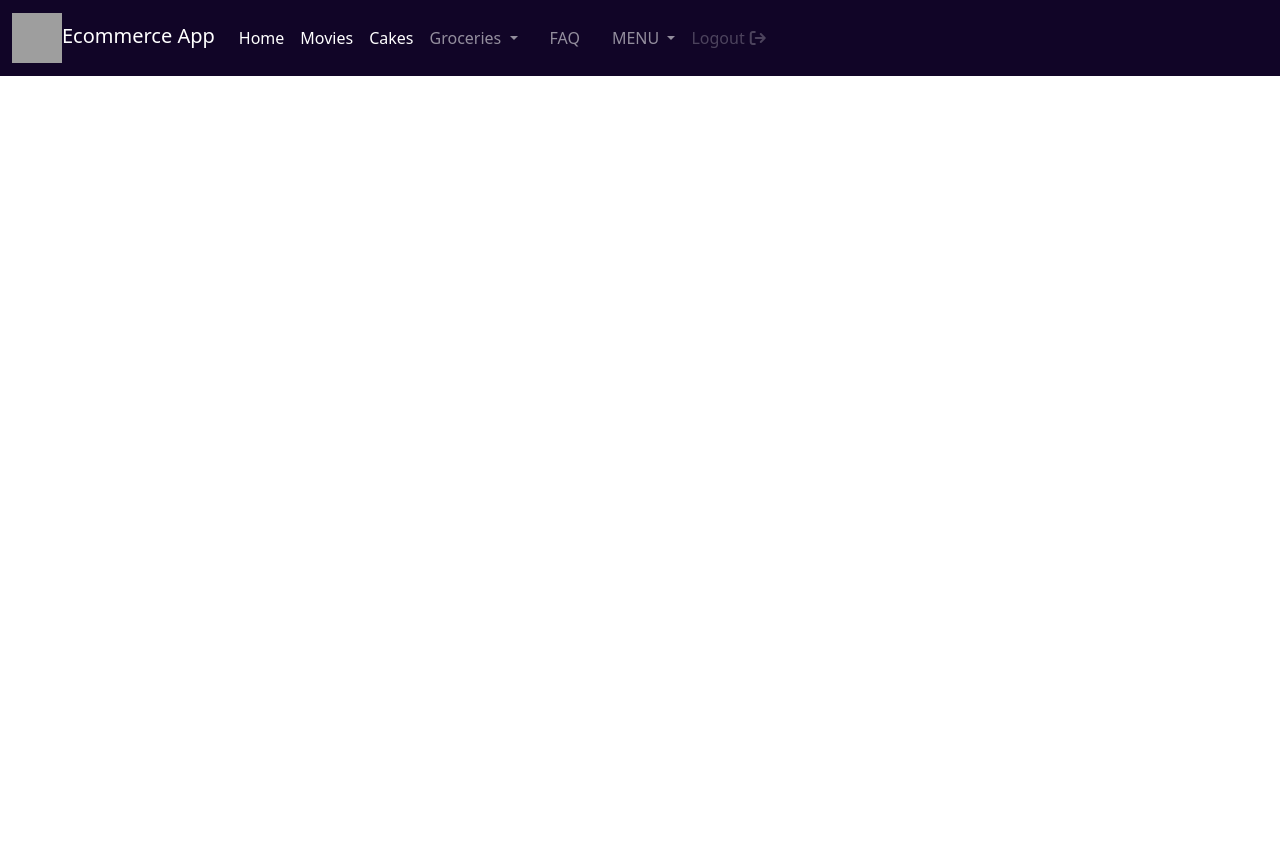
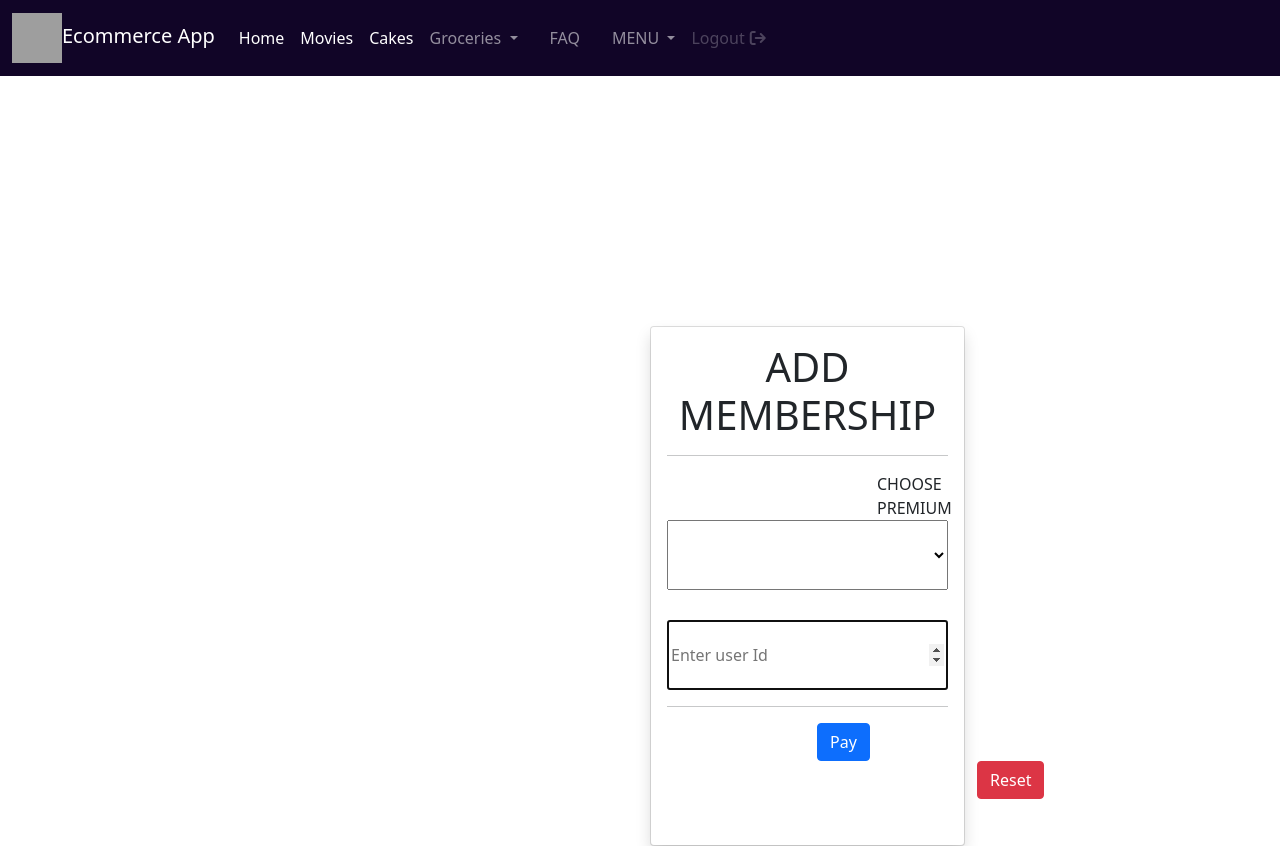
Before and after one commit to kv-b1-2022/ecommerceapp-angular, an Angular app: page /addmembership in a window 1280 px wide. Before the commit this address led to /. Before the commit the page ends 800 px from the top, so only its background shows below. Built offline with nearby package versions, Linux system fonts and the light colour scheme; grey boxes are pictures that could not be loaded; some icons are missing.

Commit message:
added membership feature

```diff
--- /dev/null
+++ b/src/app/addmembership/addmembership.component.html
@@ -0,0 +1,29 @@
+<section style="margin-left:650px; margin-top:250px;">
+    <div  class="card" style="width:50%">
+        <div class="shadow p-3 mb-0 bg-body  rounded">
+        <form ngNativeValidate (submit)="memberShip()">
+           <div >
+               <h1 style="text-align:center">ADD MEMBERSHIP</h1>
+           </div>
+           <hr>
+          <label style="margin-left:210px">CHOOSE PREMIUM</label>
+            <div style="padding-bottom:10px;width:100%">
+                <select name="value" [(ngModel)]="value" required style="width: 100%; height: 70px;">
+                    <option  value="1" style="color:rgb(255, 217, 0);">GOLD</option>
+                    <option  value="2" style="color:silver;">PLATINUM</option>
+                    <option value="3" style="color:plum;">DIAMOND</option>
+                </select>
+
+            </div>
+            <div style="padding-top:20px">
+                <input type="number" id="userId" name="userId"[(ngModel)]="userId" placeholder="Enter user Id" required autofocus style="width:100%; height:70px;">
+            </div>
+            <hr>
+            <div style="margin-left: 150px;padding-bottom:30px;">
+                <button type="submit" class="btn btn-primary">Pay</button>
+                <button type="reset" class="btn btn-danger" style="margin-left:160px;">Reset</button>
+            </div>
+        </form>
+    </div>
+    </div>
+    </section>
--- /dev/null
+++ b/src/app/addmembership/addmembership.component.ts
@@ -0,0 +1,50 @@
+import { Component, OnInit } from '@angular/core';
+import { ToastrService } from 'ngx-toastr';
+
+@Component({
+  selector: 'app-addmembership',
+  templateUrl: './addmembership.component.html',
+  styles: [
+  ]
+})
+export class AddmembershipComponent implements OnInit {
+
+  constructor(private toastr:ToastrService) { }
+
+  ngOnInit(): void {
+  }
+  value!:number;
+  userId!:number;
+  memberShip()
+  {
+    this.validation(this.value,this.userId)
+  }
+  validation(type:number,userId:number)
+  {
+    let count=0;
+    let numbervalid=""+type;
+    if(numbervalid==null||numbervalid.trim()=="")
+    {
+      console.log("invalid type");
+    }
+    else{
+      count++;
+    }
+    let userIdCheck=""+userId;
+    if(userIdCheck==null||userIdCheck.trim()=="")
+    {
+      console.log("invalid userID");
+    }
+    else{
+      count++;
+    }
+    if(count==2)
+    {
+      this.toastr.success("success");
+    }
+    else{
+      this.toastr.error("Check Validation");
+    }
+  }
+
+}
--- a/src/app/app.module.ts
+++ b/src/app/app.module.ts
@@ -12,6 +12,7 @@ import { MoviesModule } from './movies/movies.module';
 import { GroceryModule } from './grocery/grocery.module';
 import { EmployeesModule } from './employees/employees.module';
 import { OrderModule } from './order/order.module';
+import { MembershipModule } from './membership/membership.module';
 @NgModule({
   declarations: [
     AppComponent,
@@ -29,7 +30,8 @@ import { OrderModule } from './order/order.module';
     MoviesModule,
     GroceryModule,
     EmployeesModule,
-    OrderModule
+    OrderModule,
+    MembershipModule
 
   ],
   providers: [],
--- a/src/app/header/header.component.html
+++ b/src/app/header/header.component.html
@@ -56,6 +56,7 @@
                           <li><hr class="dropdown-divider"></li>
                           <li><a class="dropdown-item" href="#">Profile</a></li>
                           <li><a class="dropdown-item" href="#">Addresses</a></li>
+                          <li><a class="dropdown-item" routerLink="addmembership"><i class="fa-solid fa-crown"></i> Member Ship</a></li>
                           <li><a class="dropdown-item" href="#"><i class="fa-solid fa-cart-shopping"></i> My orders</a></li>
                           <li><a class="dropdown-item" href="#"><i class="fa-solid fa-receipt"></i> My transactions</a></li>
                           <li><a class="dropdown-item" href="#"><i class="fa-solid fa-user-group"></i> Refer a friend</a></li>
```
Also changed, not shown: src/app/membership/membership-routing.module.ts (added, +15 -0 lines), src/app/membership/membership.module.ts (added, +22 -0 lines).
